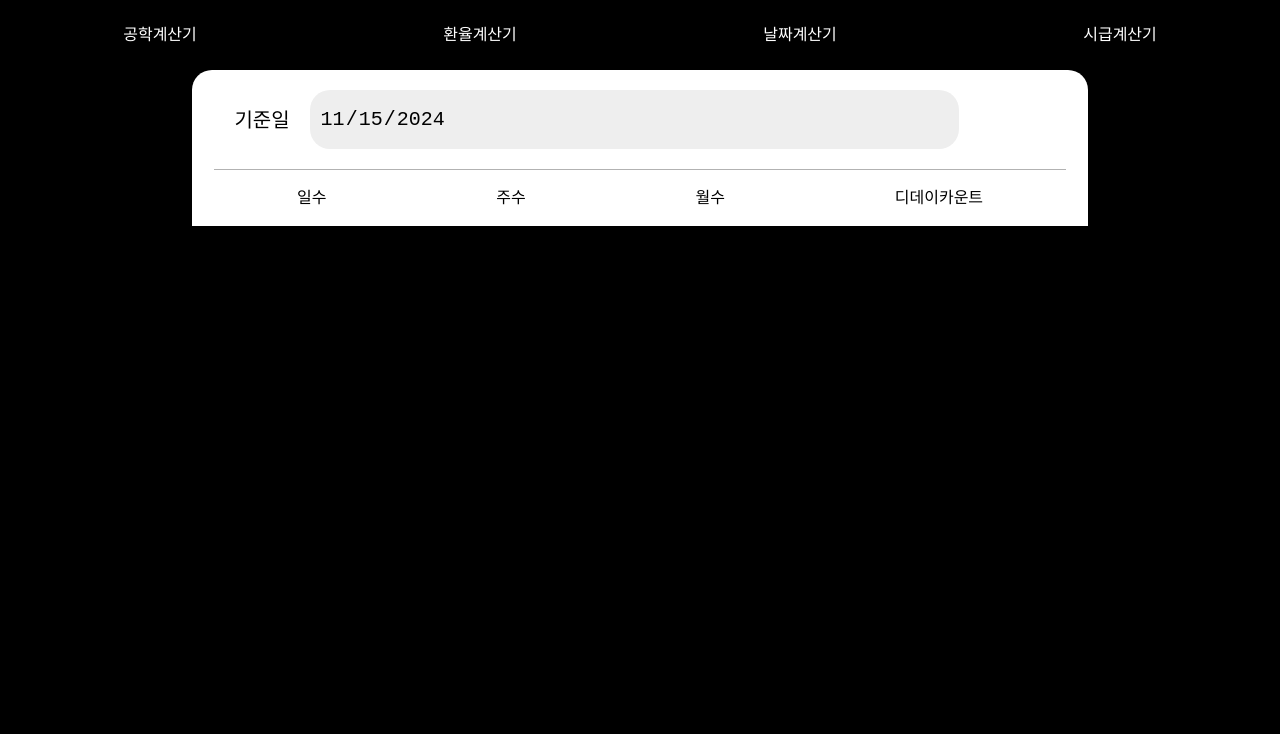
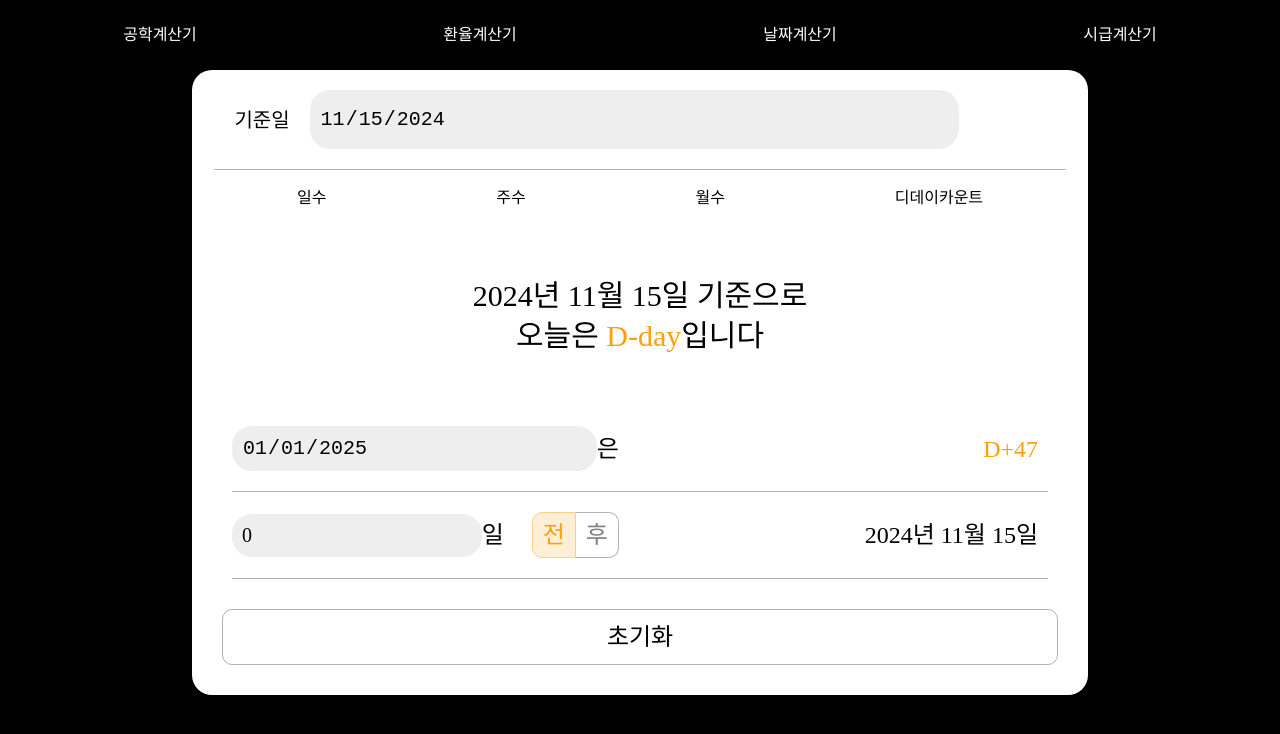
Before and after one commit to choseongchan3712/portfolio-calculate-app, a React (Create React App) app: page /#/date/d-day in a window 1280 px wide. Shown: the top 734 px of the page. Built offline with nearby package versions, Linux system fonts and the light colour scheme.

Commit message:
date calculate d-day part complete

```diff
--- a/src/pages/date-pages/DDay.tsx
+++ b/src/pages/date-pages/DDay.tsx
@@ -1,12 +1,81 @@
 import { useContext } from "react";
 import DateBody from "./date-components/DateBody";
 import { DateContext } from "./date-components/DateContext";
+import moment from "moment";
+import "moment/locale/ko";
+import {
+  BeforeContext,
+  CountContext,
+  SecContext,
+} from "./date-components/ValueContext";
 
 const DDay = (): JSX.Element => {
   const {date} = useContext(DateContext)!;
+  const { secValue } = useContext(SecContext)!;
+  const { before } = useContext(BeforeContext)!;
+  const { count } = useContext(CountContext)!;
+
+  const firstCalculating = (value: string): string => {
+    if (moment(value).startOf("day").isAfter(moment().startOf("day"))) {
+      const result: string = `D-${moment(value).diff(moment(), "days") + 1}`;
+      return result;
+    } else if (moment(value).startOf("day").isBefore(moment().startOf("day"))) {
+      const result: string = `D+${
+        moment().diff(moment(value), "days")
+      }`;
+      return result;
+    } else {
+      const result: string = `D-day`;
+      return result;
+    }
+  };
+
+  const firstCalString: string = firstCalculating(date);
+
+  const secCalculating = (value: string): string => {
+    if (moment(value).startOf("day").isAfter(moment(secValue).startOf("day"))) {
+      const result: string = `D-${moment(value).diff(
+        moment(secValue),
+        "days"
+      )}`;
+      return result;
+    } else if (
+      moment(value).startOf("day").isBefore(moment(secValue).startOf("day"))
+    ) {
+      const result: string = `D+${
+        moment(secValue).diff(moment(value), "days")
+      }`;
+      return result;
+    } else {
+      const result: string = `D-day`;
+      return result;
+    }
+  };
+
+  const secondCalString: string = secCalculating(date);
+
+  const countCalculating = (): string => {
+    if (before === "before active") {
+      const result: string = `${moment(date)
+        .subtract(count, "days")
+        .format("LL")}`;
+      return result;
+    } else {
+      const result: string = `${moment(date).add(count, "days").format("LL")}`;
+      return result;
+    }
+  };
+
+  const countingDate: string = countCalculating();
+
   return (
-    // <DateBody date={date} />
-    <></>
+    <DateBody
+      setedDate={date}
+      firstCal={firstCalString}
+      secCal={secondCalString}
+      countedDate={countingDate}
+      whatUnit="일"
+    />
   );
 };
 
```
